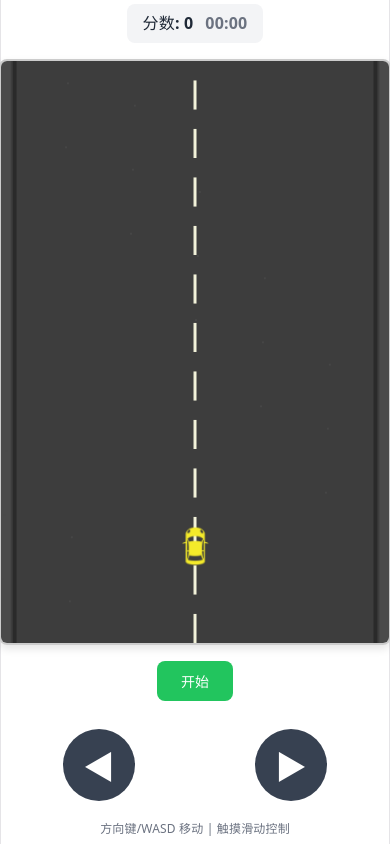
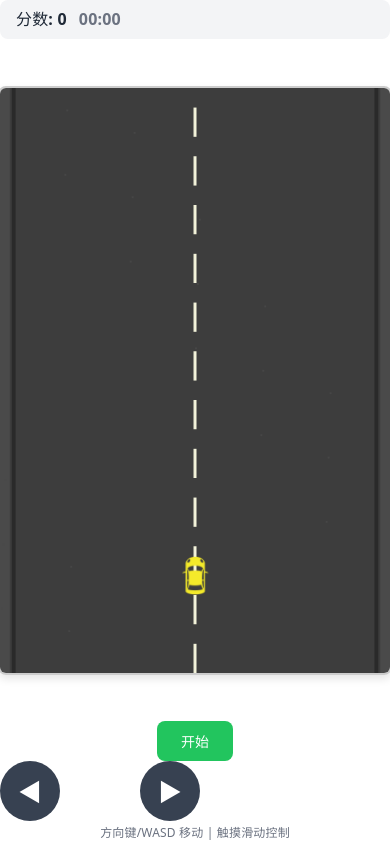
Before and after one commit to QiXu191202/games, a React (Vite) app: page / in a window 390 px wide. Built offline with nearby package versions, Linux system fonts and the light colour scheme.

Commit message:
fix: 优化移动端布局 - 顶部底部固定,中间画布自适应填充一屏 Co-authored-by: monkeycode-ai <monkeycode-ai@chaitin.com>

```diff
--- a/src/App.css
+++ b/src/App.css
@@ -1,10 +1,20 @@
+html, body {
+  margin: 0;
+  padding: 0;
+  height: 100%;
+  overflow: hidden;
+}
+
+#root {
+  height: 100%;
+}
+
 #center {
   display: flex;
   flex-direction: column;
-  gap: 16px;
-  place-content: center;
-  place-items: center;
-  flex-grow: 1;
+  height: 100vh;
+  max-height: 100vh;
+  overflow: hidden;
   user-select: none;
   -webkit-user-select: none;
   touch-action: none;
@@ -15,10 +25,10 @@
   border-radius: 8px;
   box-shadow: 0 4px 8px rgba(0, 0, 0, 0.1);
   max-width: 100%;
-  height: auto;
 }
 
 .score-display {
+  flex-shrink: 0;
   display: flex;
   gap: 20px;
   font-size: 20px;
@@ -35,6 +45,30 @@
 
 .score-display .time-display {
   color: #6B7280;
+}
+
+.game-canvas-container {
+  flex: 1;
+  display: flex;
+  align-items: center;
+  justify-content: center;
+  min-height: 0;
+  padding: 8px 0;
+}
+
+.game-canvas-container canvas {
+  max-height: 100%;
+  max-width: 100%;
+  object-fit: contain;
+}
+
+.game-controls {
+  flex-shrink: 0;
+  display: flex;
+  flex-direction: column;
+  align-items: center;
+  padding: 8px 0 16px;
+  gap: 8px;
 }
 
 .button-row {
@@ -96,14 +130,13 @@
 
 .mobile-controls {
   display: flex;
-  gap: 120px;
-  margin-top: 12px;
+  gap: 100px;
 }
 
 .mobile-btn {
-  width: 72px;
-  height: 72px;
-  font-size: 32px;
+  width: 64px;
+  height: 64px;
+  font-size: 28px;
   color: white;
   background: #374151;
   border: none;
@@ -124,12 +157,6 @@
 }
 
 @media (max-width: 480px) {
-  #game {
-    width: 100%;
-    max-width: 400px;
-    height: auto;
-  }
-
   .score-display {
     font-size: 16px;
     padding: 8px 16px;
@@ -154,6 +181,12 @@
   }
 
   .mobile-controls {
-    display: flex;
+    gap: 80px;
+  }
+
+  .mobile-btn {
+    width: 60px;
+    height: 60px;
+    font-size: 24px;
   }
 }
--- a/src/App.jsx
+++ b/src/App.jsx
@@ -49,7 +49,9 @@ function App() {
         formattedTime={formattedTime}
         gameState={gameState}
       />
-      <GameCanvas canvasRef={canvasRef} />
+      <div className="game-canvas-container">
+        <GameCanvas canvasRef={canvasRef} />
+      </div>
       <GameControls
         gameState={gameState}
         onStart={onStart}
--- a/src/index.css
+++ b/src/index.css
@@ -52,18 +52,28 @@
 
 body {
   margin: 0;
+  padding: 0;
+  min-height: 100vh;
+  min-height: 100dvh;
 }
 
 #root {
-  width: 1126px;
-  max-width: 100%;
-  margin: 0 auto;
-  text-align: center;
-  border-inline: 1px solid var(--border);
-  min-height: 100svh;
+  min-height: 100vh;
+  min-height: 100dvh;
   display: flex;
   flex-direction: column;
   box-sizing: border-box;
+}
+
+@media (max-width: 480px) {
+  #root {
+    width: 100%;
+    max-width: 100%;
+    margin: 0;
+    padding: 0;
+    border-inline: none;
+    text-align: left;
+  }
 }
 
 h1,
```
